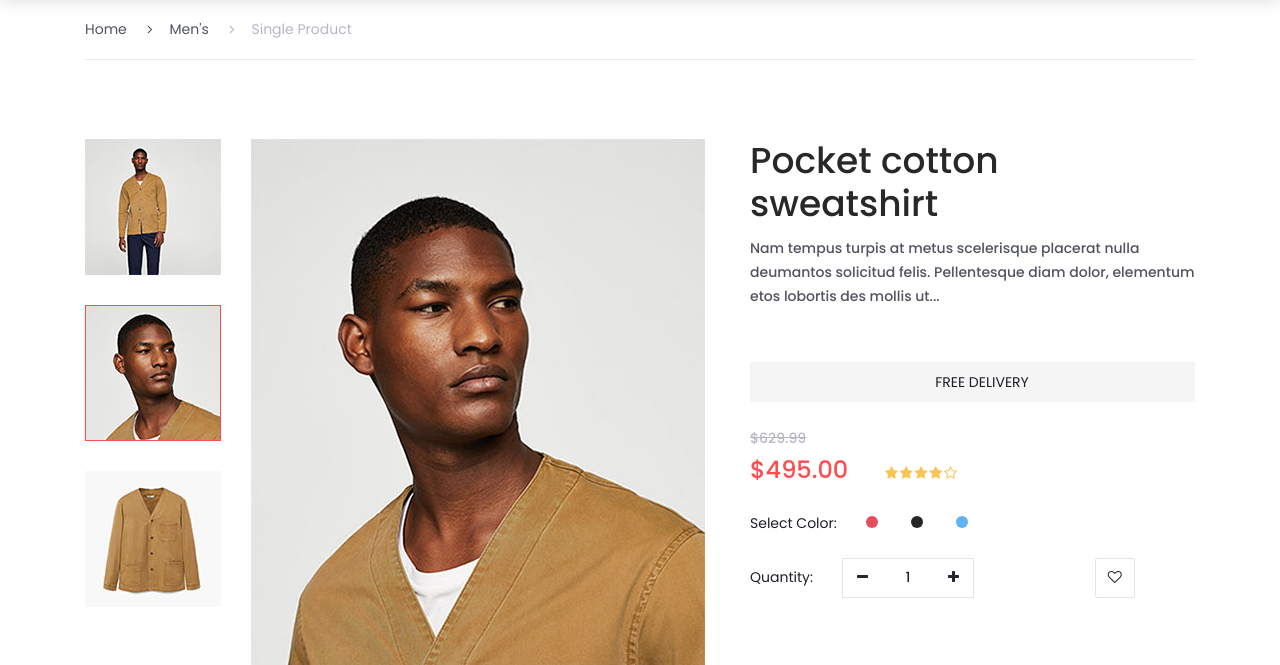
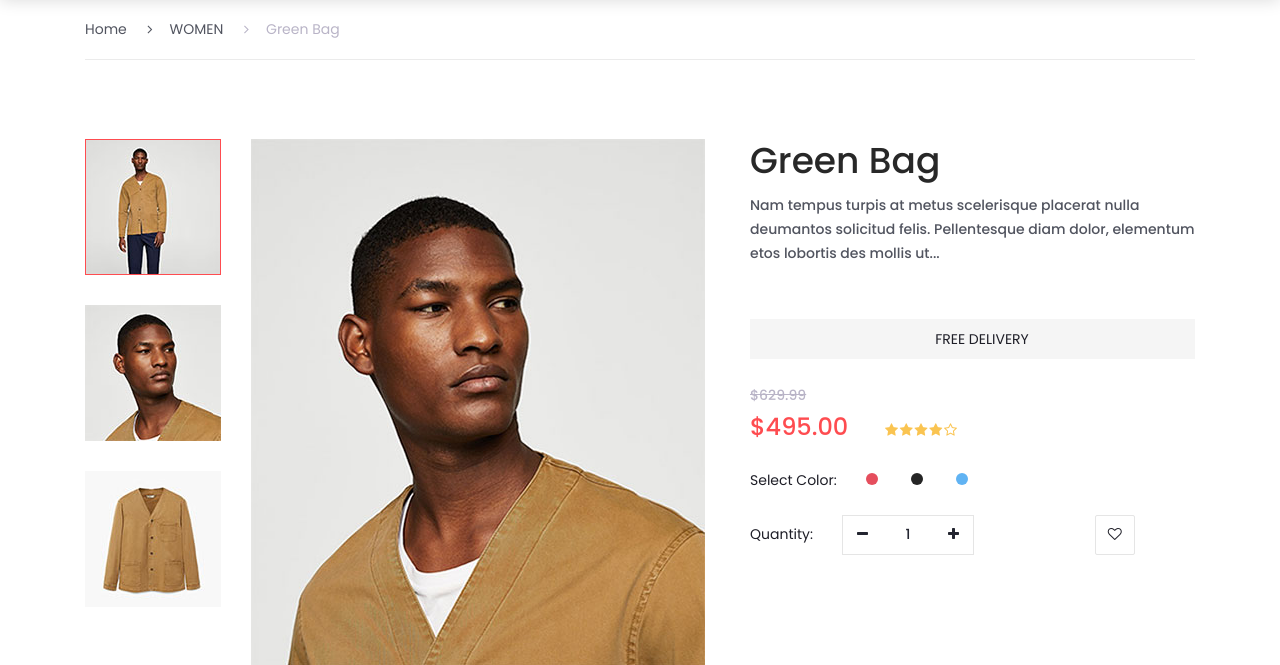
Before and after one commit to Jaheim007/ColoShop, a Django app: template templates/pages/single.html in a window 1280 px wide. Shown: the part 150-815 px from the top of the page. Run offline with Django 4.2, Linux system fonts and the light colour scheme; the template is opened without the code that fills it: values that come from a table or form of the project are taken from there, others are empty; data comes from the database, SQL or seed files in the repository; both versions use the stored data as it was after the commit; some libraries are stand-ins or nearby versions.

Commit message:
Trying to fix the category to go section

```diff
--- a/Express/urls.py
+++ b/Express/urls.py
@@ -25,8 +25,7 @@ urlpatterns = [
     path('', include("Front.urls")),
     path('', views.Home.as_view(), name="home"),
     path('shop/', views.Shop.as_view(), name="shop"),
-    path('shopsingle/', views.ShopSingle.as_view(), name="shopsingle"),
-    # path('contact/', views.Contact.as_view(), name="contact"),
+    path('shopsingle/<str:liste>/<int:details>/', views.ShopSingle.as_view(), name="shopsingle"),
     path('connect/', clients.Connection.as_view(), name="connection"),
     path('register/', clients.Register.as_view(), name="registeration"),
     path('cart/', views.Cart.as_view(), name="cart")
--- a/templates/pages/index.html
+++ b/templates/pages/index.html
@@ -70,6 +70,7 @@
 						<div class="product-grid" data-isotope='{ "itemSelector": ".product-item", "layoutMode": "fitRows" }'>
 
 							<!-- Product 1 -->
+
 							{% for product in products %}
 								<div class="product-item {{product.categories.first}} ">
 									<div class="product discount product_filter">
@@ -85,7 +86,7 @@
 
 										<div class="product_info">
 											<h6 class="product_name">
-												<a href="single.html">
+												<a href="{% url 'shopsingle' category.name product.id %}">
 												{{ product.name }}
 												</a>
 											</h6>
--- a/templates/pages/single.html
+++ b/templates/pages/single.html
@@ -12,9 +12,9 @@
 
 				<div class="breadcrumbs d-flex flex-row align-items-center">
 					<ul>
-						<li><a href="index.html">Home</a></li>
-						<li><a href="categories.html"><i class="fa fa-angle-right" aria-hidden="true"></i>Men's</a></li>
-						<li class="active"><a href="#"><i class="fa fa-angle-right" aria-hidden="true"></i>Single Product</a></li>
+						<li><a href="{% url 'home' %}">Home</a></li>
+						<li><a href="{% url 'home' %}"><i class="fa fa-angle-right" aria-hidden="true"></i>{{category.name}}</a></li>
+						<li class="active"><a href="#"><i class="fa fa-angle-right" aria-hidden="true"></i>{{products.name}}</a></li>
 					</ul>
 				</div>
 
@@ -28,8 +28,8 @@
 						<div class="col-lg-3 thumbnails_col order-lg-1 order-2">
 							<div class="single_product_thumbnails">
 								<ul>
-									<li><img src="{% static 'assets/images/single_1_thumb.jpg' %} " alt="" data-image="{% static 'assets/images/single_1.jpg' %} "></li>
-									<li class="active"><img src="{% static 'assets/images/single_2_thumb.jpg' %} " alt="" data-image="{% static 'assets/images/single_2.jpg' %} "></li>
+									<li class="active"><img src="{% static 'assets/images/single_1_thumb.jpg' %} " alt="" data-image="{% static 'assets/images/single_1.jpg' %} "></li>
+									<li><img src="{% static 'assets/images/single_2_thumb.jpg' %} " alt="" data-image="{% static 'assets/images/single_2.jpg' %} "></li>
 									<li><img src="{% static 'assets/images/single_3_thumb.jpg' %} " alt="" data-image="{% static 'assets/images/single_3.jpg' %} "></li>
 								</ul>
 							</div>
@@ -45,7 +45,7 @@
 			<div class="col-lg-5">
 				<div class="product_details">
 					<div class="product_details_title">
-						<h2>Pocket cotton sweatshirt</h2>
+						<h2>{{products.name}}</h2>
 						<p>Nam tempus turpis at metus scelerisque placerat nulla deumantos solicitud felis. Pellentesque diam dolor, elementum etos lobortis des mollis ut...</p>
 					</div>
 					<div class="free_delivery d-flex flex-row align-items-center justify-content-center">
```
Also changed, not shown: Front/views.py (+6 -2 lines), db.sqlite3.
